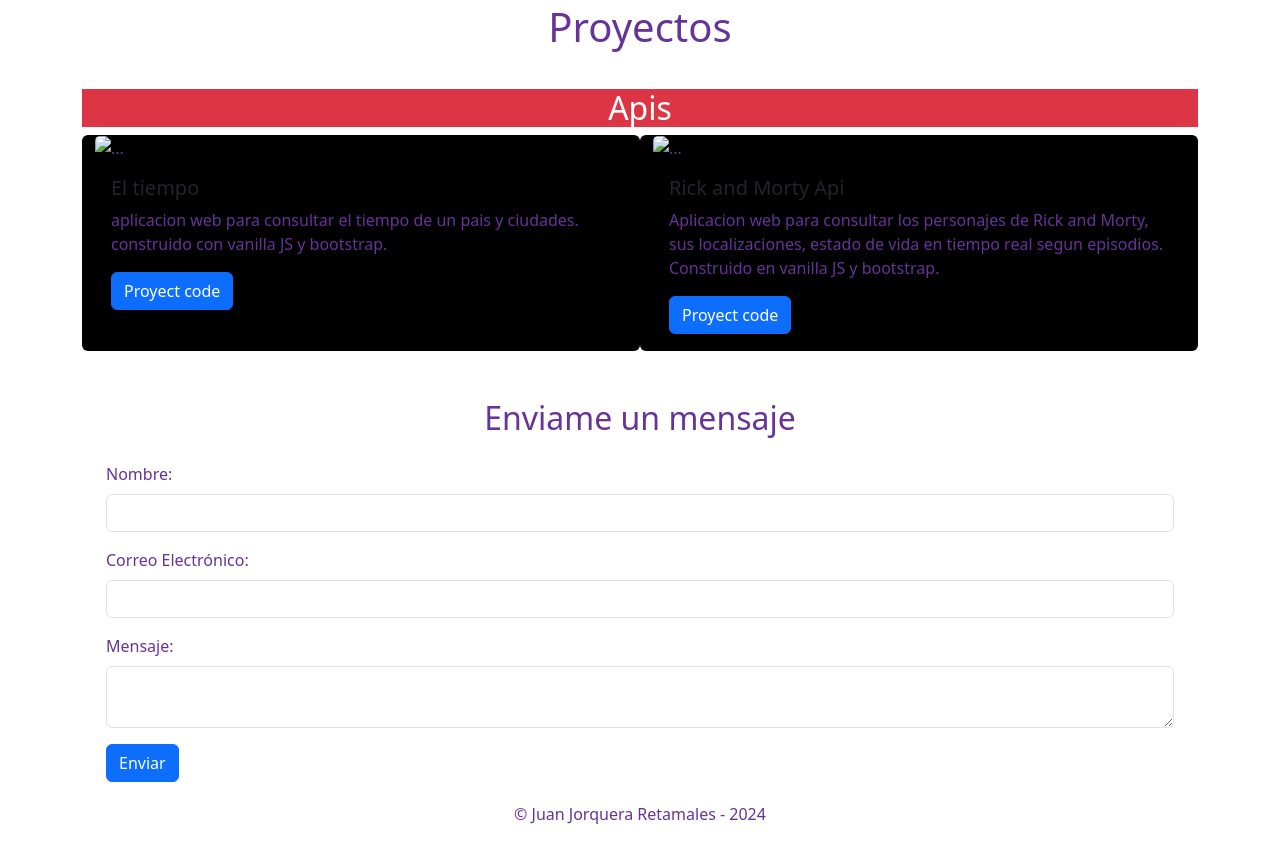
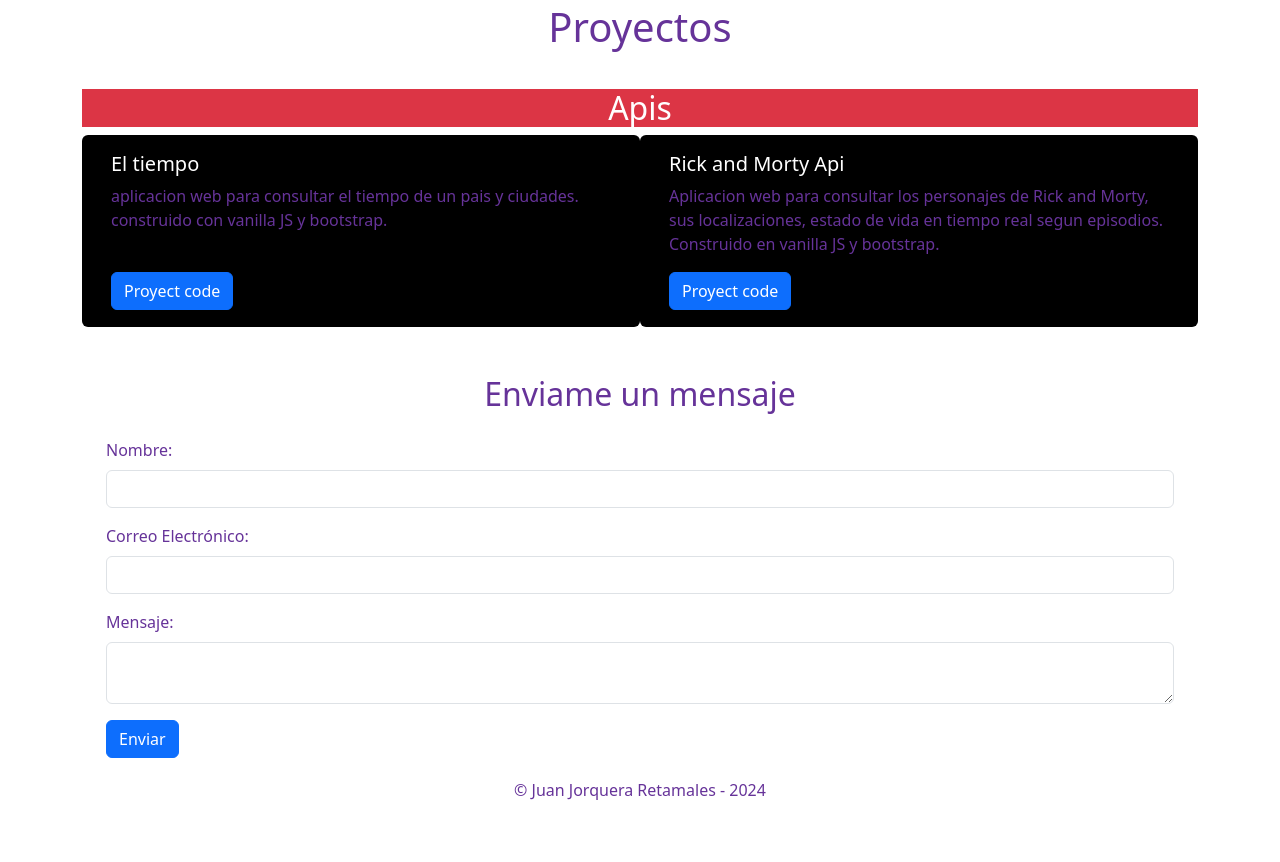
Before and after one commit to jjjorquera/portafolio_web, a plain HTML site: page index.html in a window 1280 px wide. Shown: the part 1366-2228 px from the top of the page. After the commit the page ends 2204 px from the top, so only its background shows below. Drawn offline with nearby package versions, Linux system fonts and the light colour scheme; a web font is replaced by a local one.

Commit message:
proyecto terninado

```diff
--- a/index.html
+++ b/index.html
@@ -162,21 +162,21 @@
         <!-- Cards de las apis-->
         <section class=" mb-5 row">
           <h2 class="text-bg-danger text-center">Apis</h2>
-          <div class="card bg-black col-lg-6 col-sm-12">
-            <img src="..." class="card-img-top" alt="..." />
+          <div class="card bg-black col-lg-6 col-sm-12 vw-">
+            <!-- <img src="..." class="card-img-top" alt="..." /> -->
             <div class="card-body">
-              <h5 class="card-title">El tiempo</h5>
+              <h5 class="card-title text-white">El tiempo</h5>
               <p class="card-text">
                 aplicacion web para consultar el tiempo de un pais y ciudades.
                 construido con vanilla JS y bootstrap.
               </p>
-              <a href="#" class="btn btn-primary">Proyect code</a>
+              <a href="#" class=" mt-4 btn btn-primary">Proyect code</a>
             </div>
           </div>
-          <div class="card bg-black col-lg-6 col-sm-12">
-            <img src="..." class="card-img-top" alt="..." />
+          <div class="card bg-black col-lg-6 col-sm-12 w-50">
+            <!-- <img src="..." class="card-img-top" alt="..." /> -->
             <div class="card-body">
-              <h5 class="card-title">Rick and Morty Api</h5>
+              <h5 class="card-title text-white">Rick and Morty Api</h5>
               <p class="card-text">
                 Aplicacion web para consultar los personajes de Rick and Morty,
                 sus localizaciones, estado de vida en tiempo real segun
--- a/js/script.js
+++ b/js/script.js
@@ -35,6 +35,7 @@ document.addEventListener("DOMContentLoaded", function () {
       setError("errorArea", "El mensaje debe contener al menos 26 caracteres");
       isValid = false;
     }
+    sendmessage();
   }
 
   // aca validamos la longitud de los caracteres en el formulario web.
@@ -53,14 +54,4 @@ document.addEventListener("DOMContentLoaded", function () {
     errorElement.textContent = message;
     errorElement.style.display = "block";
   }
-
-  //* Limpiar los mensajes de error
-
-  function cleanErrors() {
-    const errorElement = document.querySelectorAll(".invalid-feedback");
-    // lo vamos aplicar en caso de que existan mas de un mensaje de error
-    errorElement.forEach((element) => {
-      element.style.display = "none";
-    });
-  }
 });
```
